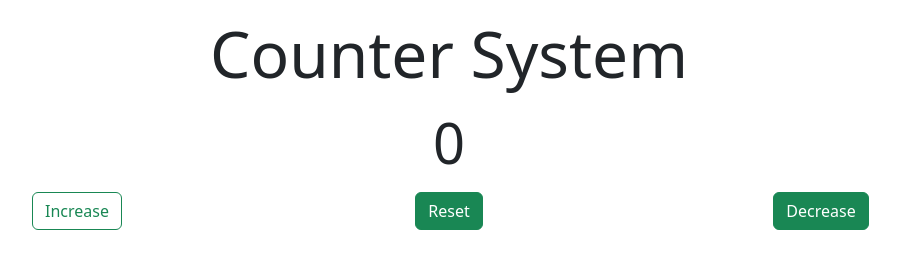
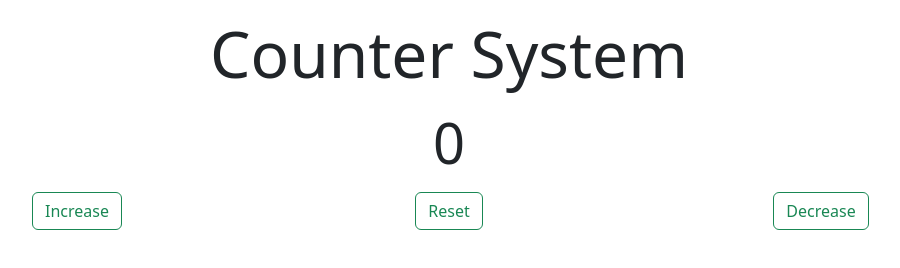
Before and after one commit to MarkRyuo/Counter_Program, a website: page src/index.html in a window 1280 px wide. Shown: the whole page, without its empty margins (191-1091 px from the left). Drawn offline with nearby package versions, Linux system fonts and the light colour scheme.

Commit message:
update herE

```diff
--- a/src/index.html
+++ b/src/index.html
@@ -27,11 +27,11 @@
                   </div>
 
                   <div class="col-4 col-md-4">
-                      <button type="button" class="btn btn-success">Reset</button>
+                      <button type="button" class="btn btn-outline-success">Reset</button>
                   </div>
 
                   <div class="col-4 col-md-4">
-                      <button type="button" class="btn btn-success">Decrease</button>
+                      <button type="button" class="btn btn-outline-success">Decrease</button>
                   </div>
                 </div><!-- row end -->
 
```
